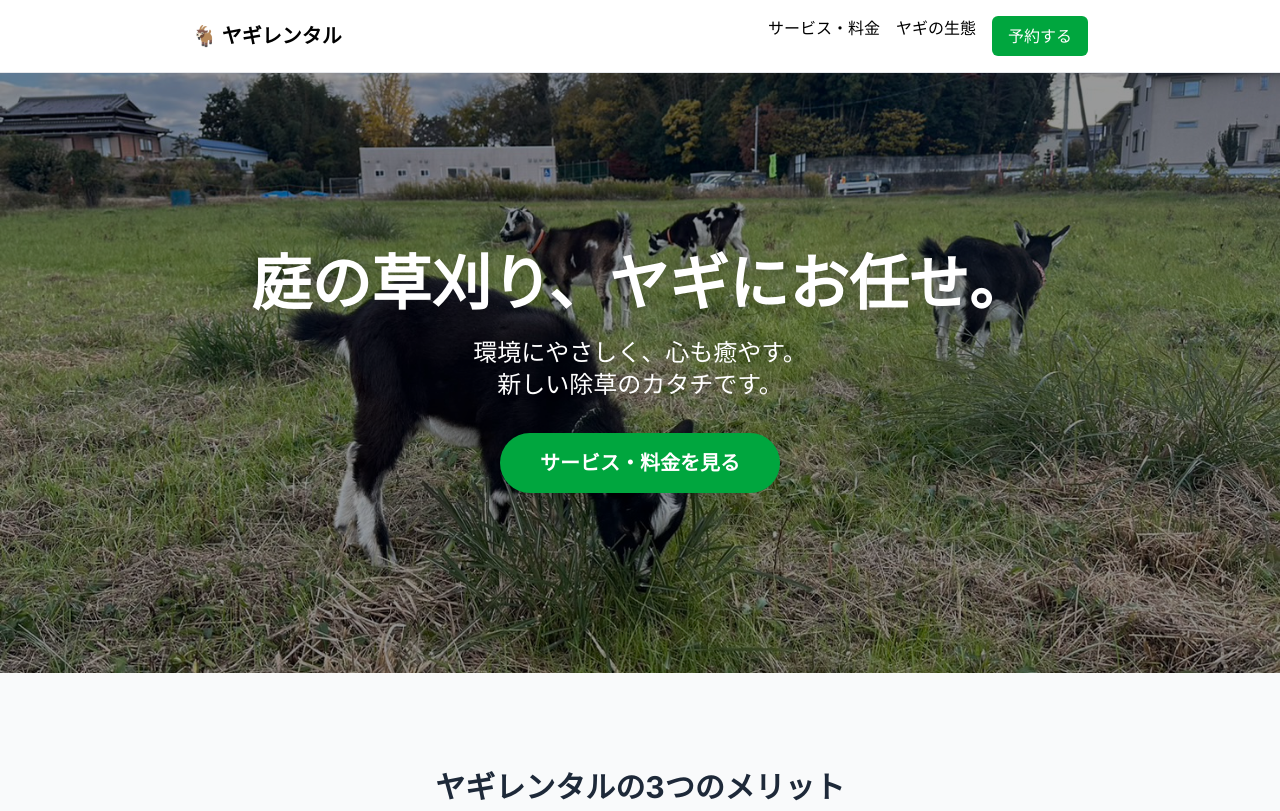
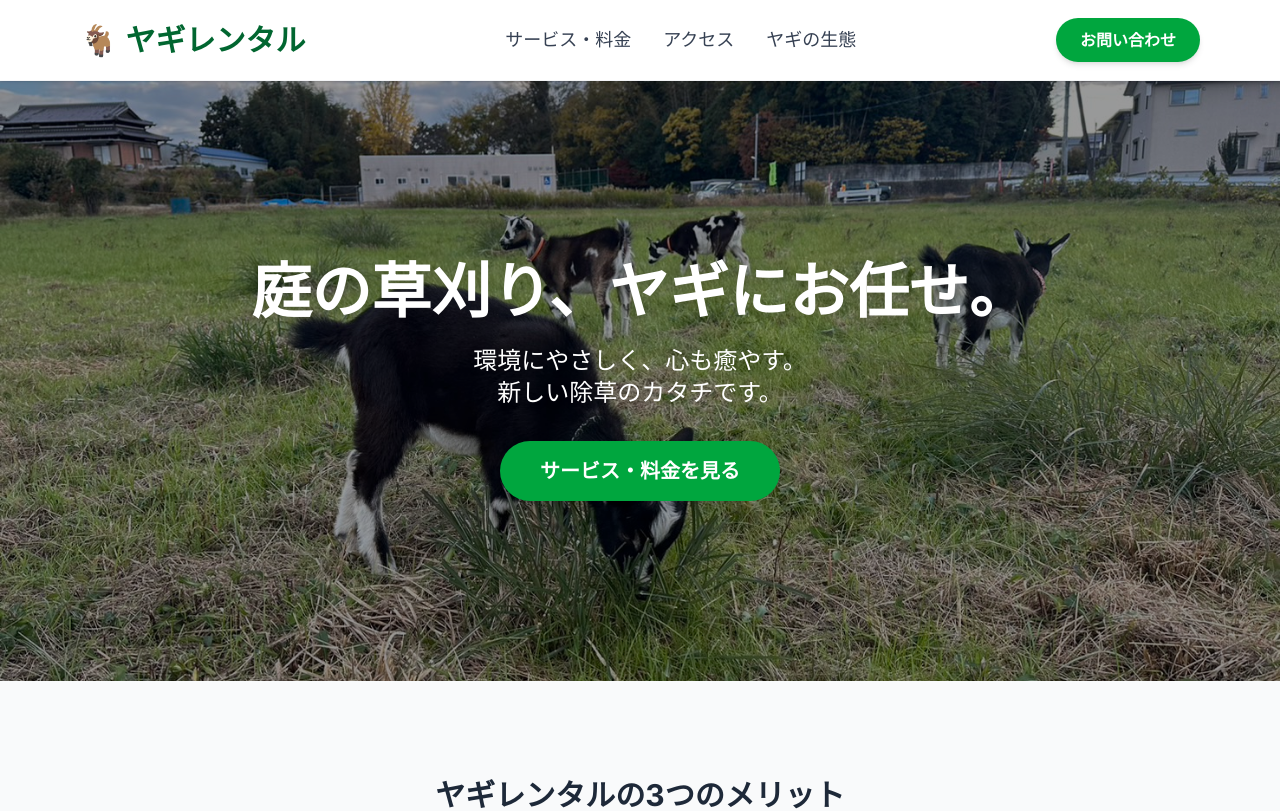
Before and after one commit to mune-Geeks/goat-rental, a Next.js app: page / in a window 1280 px wide. Shown: the top 811 px of the page. Built offline with nearby package versions, Linux system fonts and the light colour scheme.

Commit message:
ヘッダー部分の修正

```diff
--- a/components/Header.tsx
+++ b/components/Header.tsx
@@ -2,27 +2,41 @@ import Link from "next/link";
 
 export default function Header() {
     return (
-        <header className="border-b border-gray-200 p-4 sticky top-0 bg-white/80 backdrop-blur-md z-10">
-            <nav className="flex justify-between items-center max-w-4xl mx-auto">
-                <Link href="/" className="text-xl font-bold hover:text-green-600">
-                    🐐 ヤギレンタル
+        // sticky top-0: スクロールしても上に張り付く
+        // z-50: 他の要素より手前に表示する（画像の下に潜り込まないように）
+        <header className="sticky top-0 z-50 bg-white/90 backdrop-blur-md border-b border-gray-100 shadow-sm">
+            <div className="max-w-6xl mx-auto px-4 h-20 flex items-center justify-between">
+
+                {/* ▼ 左側：ロゴ */}
+                <Link
+                    href="/"
+                    className="text-2xl md:text-3xl font-bold text-green-800 hover:opacity-80 transition flex items-center gap-2"
+                >
+                    <span>🐐</span>
+                    <span>ヤギレンタル</span>
                 </Link>
 
-                <div className="flex gap-4">
-                    <Link href="/service" className="hover:text-green-600 font-medium">
+                {/* ▼ 真ん中：メニュー（スマホでは隠す hidden md:flex） */}
+                <nav className="hidden md:flex items-center gap-8 text-lg font-medium text-gray-700">
+                    <Link href="/service" className="hover:text-green-600 transition">
                         サービス・料金
                     </Link>
-                    <Link href="/about-goat" className="hover:text-green-600 font-medium">
+                    <Link href="/access" className="hover:text-green-600 transition">
+                        アクセス
+                    </Link>
+                    <Link href="/about-goat" className="hover:text-green-600 transition">
                         ヤギの生態
                     </Link>
-                    <Link
-                        href="/contact"
-                        className="bg-green-600 text-white px-4 py-2 rounded-md hover:bg-green-700 transition"
-                    >
-                        予約する
-                    </Link>
-                </div>
-            </nav>
+                </nav>
+
+                {/* ▼ 右側：お問い合わせボタン（目立たせる） */}
+                <Link
+                    href="/contact"
+                    className="bg-green-600 text-white font-bold py-2.5 px-6 rounded-full shadow-md hover:bg-green-700 hover:shadow-lg transition transform hover:-translate-y-0.5"
+                >
+                    お問い合わせ
+                </Link>
+            </div>
         </header>
     );
 }
```
